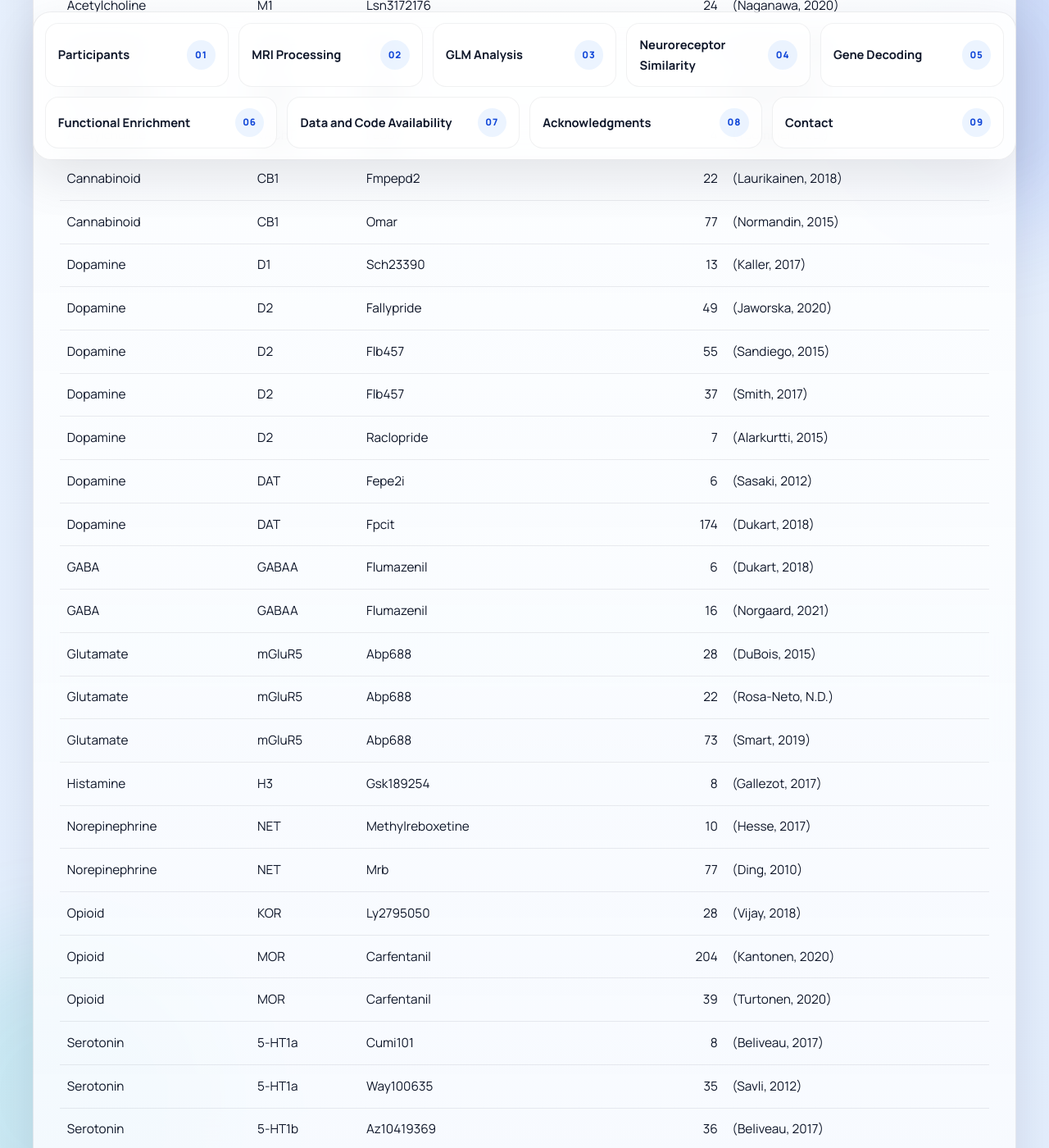
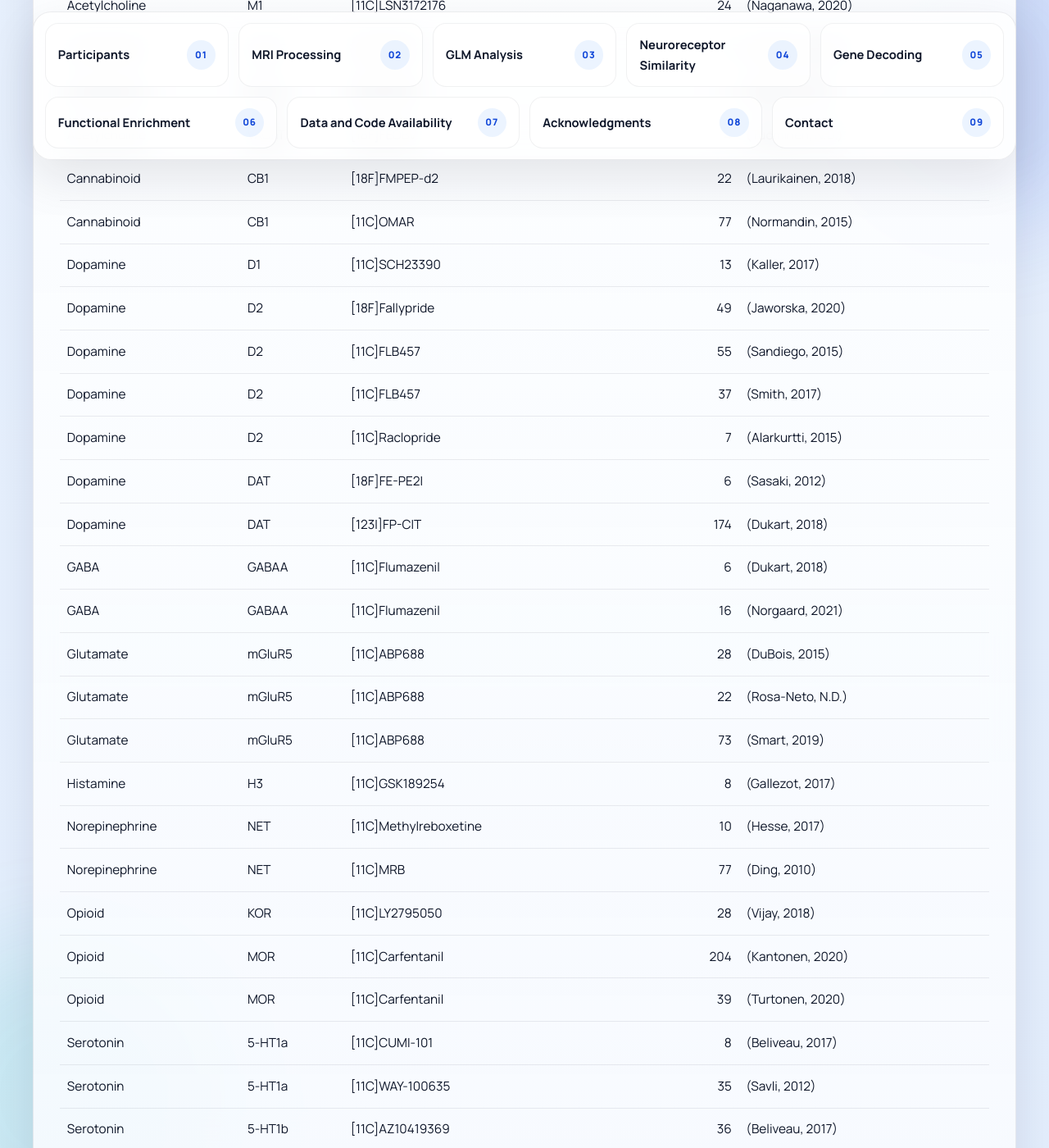
Before and after one commit to alegiac95/Aggression_ohbm26_supplementary, a Jekyll site: the page built from index.md, in a window 1280 px wide and 1400 px high, scrolled down 6248 px. Shown: the whole window at 82% size. Built offline with Jekyll 4.4.1, drawn with Linux system fonts in a browser that asks for light colours; some of the changed text lies outside the part shown.

Commit message:
Fix mobile overflow and add tracer isotopes

```diff
--- a/assets/css/style.css
+++ b/assets/css/style.css
@@ -326,6 +326,7 @@ body::after {
   border-radius: var(--radius-lg);
   background: linear-gradient(180deg, rgba(255, 255, 255, 0.95), rgba(248, 251, 255, 0.84));
   scroll-margin-top: 6rem;
+  overflow: hidden;
 }
 
 .section-card::before {
@@ -479,19 +480,42 @@ blockquote {
   color: var(--text-soft);
 }
 
-.section-card [align="center"] {
-  margin: 1.4rem 0 0;
-}
-
 .section-card img {
   max-width: 100%;
   height: auto;
 }
 
-.section-card [align="center"] img {
+.content-figure {
+  width: 100%;
+  max-width: 100%;
+  margin: 1.4rem 0 0;
+  overflow: hidden;
+}
+
+.content-figure img {
   display: block;
-  width: min(100%, 600px);
+  width: min(100%, 600px) !important;
   margin: 0 auto;
+}
+
+.table-scroll {
+  width: 100%;
+  max-width: 100%;
+  margin: 1.4rem 0 0;
+  overflow-x: auto;
+  overflow-y: hidden;
+  -webkit-overflow-scrolling: touch;
+}
+
+.table-scroll table {
+  width: max-content;
+  min-width: 100%;
+  margin: 0;
+}
+
+.table-scroll th,
+.table-scroll td {
+  white-space: nowrap;
 }
 
 table {
@@ -572,16 +596,13 @@ th {
     display: none;
   }
 
-  table {
-    display: block;
-    max-width: 100%;
-    overflow-x: auto;
-    -webkit-overflow-scrolling: touch;
-    white-space: nowrap;
+  .content-figure,
+  .table-scroll {
+    margin-top: 1.2rem;
   }
 
-  th,
-  td {
+  .table-scroll th,
+  .table-scroll td {
     padding: 0.68rem 0.5rem;
   }
 
--- a/index.md
+++ b/index.md
@@ -69,6 +69,8 @@ Of the full sample, participants were included in the present study if 1) they h
 
 Aggressive behaviors were assessed using the Reactive–Proactive Aggression Questionnaire (RPQ)11, a validated 23-item self-report instrument designed to distinguish between reactive and proactive aggression. The scale comprises two subscales, with items assessing impulsive, retaliatory aggression (reactive aggression - RA) and deliberate, goal-directed aggression (proactive aggression - PA). Participants rated each item on a three-point Likert scale ranging from 0 (never) to 2 (often). Individual items in each subscale were summed to obtain an RA and PA subscale score for each participant.
 
+<div class="table-scroll" markdown="1">
+
 | Characteristic | Overall N = 670<sup>&dagger;</sup> | CD N = 279<sup>&dagger;</sup> | HC N = 391<sup>&dagger;</sup> | Test statistic | p-value<sup>2</sup> |
 | --- | --- | --- | --- | --- | --- |
 | **Demographics** |  |  |  |  |  |
@@ -88,6 +90,8 @@ Aggressive behaviors were assessed using the Reactive–Proactive Aggression Que
 | **RPQ Subscales** |  |  |  |  |  |
 | PA Subscale | 2.21 &plusmn; 3.40<br>[0-19] | 4.01 &plusmn; 4.27<br>[0-19] | 0.93 &plusmn; 1.70<br>[0-11] | W = 82819.00 | &lt;0.001 |
 | RA Subscale | 7.9 &plusmn; 5.1<br>[0-22] | 11.3 &plusmn; 5.1<br>[0-22] | 5.5 &plusmn; 3.6<br>[0-20] | W = 88920.50 | &lt;0.001 |
+
+</div>
 
 *Note:* Values are expressed as mean &plusmn; SD [range] or n (%). FSIQ = Full-Scale Intelligence Quotient Score; CT = Cortical Thickness; RPQ = Reactive Proactive Aggression Questionnaire; RA = Reactive Aggression; PA = Proactive Aggression. <sup>&dagger;</sup> n (%); mean &plusmn; SD [range]. <sup>2</sup> Pearson's chi-squared test; Wilcoxon rank sum test.
 
@@ -140,16 +144,16 @@ Reactive aggression showed a marked left-lateralized association with cortical t
 
 Proactive aggression also showed significant associations with cortical thickness (RFT-corrected p &lt; 0.05; Figure 1b), characterized by increased CT in lateral temporo-parietal regions together with lower CT in posterior-ventral cortex. Cortical thickening (red-orange; Fig. 1b, top) was most prominent in the left lateral posterior temporal cortex (approximately BA 22/21) and extended into the temporo-parietal junction and inferior parietal territory (approximately BA 39/40), with a smaller homologous cluster in the right posterior temporal cortex (approximately BA 22/21). In contrast, cortical thinning (blue-light blue; Fig. 1b, bottom) was observed on the medial surface, involving posterior midline cortex consistent with posterior cingulate and precuneus (approximately BA 23/31 and BA 7), and extended into ventral occipito-temporal and medial occipital regions in the lingual-parahippocampal vicinity (approximately BA 18/19 and BA 27/28/35/36), with an additional small cluster in the right ventral temporal cortex (approximately BA 37).
 
-<div align="center">
-  <img src="assets/images/glm_figure.png" alt="Vertex-wise GLM results" width="600">
-</div>
+<figure class="content-figure">
+  <img src="assets/images/glm_figure.png" alt="Vertex-wise GLM results">
+</figure>
 
 
 Vertex-level effect sizes (Cohen's f) for RA and PA were small overall, ranging from 0 to 0.189 (0.055 ± 0.037) and from 0 to 0.193 (0.035 ± 0.027), respectively (Figure 1c). The largest effect sizes for RA were observed along the medial frontal-parietal midline, with smaller maxima in dorsolateral frontal and temporo-parietal cortex (Figure 1d, top). The largest effect sizes for PA were concentrated more posteriorly, with peak vertices in posterior medial cortex (medial parietal-occipital territory) and ventral occipito-temporal cortex, alongside secondary maxima in the temporo-parietal junction (Figure 1d, bottom). Overall, effect sizes for the main effects of both forms of aggression were small relative to other model terms (Figure 1c), including mean cortical thickness (CT<sub>0</sub>; f = 0.516 ± 0.137), acquisition site (f = 0.268 ± 0.09), age (f = 0.263 ± 0.116), and biological sex (f = 0.093 ± 0.062).
 
-<div align="center">
-  <img src="assets/images/glm_effect_sizes.png" alt="Vertex-wise GLM effect sizes" width="600">
-</div>
+<figure class="content-figure">
+  <img src="assets/images/glm_effect_sizes.png" alt="Vertex-wise GLM effect sizes">
+</figure>
 
 
 ### Sensitivity Analyses
@@ -177,45 +181,49 @@ All reference maps were z-scored prior to analysis and resampled to the RA and P
 
 The reference maps included in the current analysis are listed below.
 
+<div class="table-scroll" markdown="1">
+
 | System | Target | Tracer | N Subjects | Study |
 | --- | --- | --- | ---: | --- |
-| Acetylcholine | A4B2 | Flubatine | 30 | (Hillmer, 2016) |
-| Acetylcholine | M1 | Lsn3172176 | 24 | (Naganawa, 2020) |
-| Acetylcholine | VAChT | Feobv | 18 | (Aghourian, 2017) |
-| Acetylcholine | VAChT | Feobv | 5 | (Bedard, 2019) |
-| Acetylcholine | VAChT | Feobv | 4 | (Tuominen, N.D.) |
-| Cannabinoid | CB1 | Fmpepd2 | 22 | (Laurikainen, 2018) |
-| Cannabinoid | CB1 | Omar | 77 | (Normandin, 2015) |
-| Dopamine | D1 | Sch23390 | 13 | (Kaller, 2017) |
-| Dopamine | D2 | Fallypride | 49 | (Jaworska, 2020) |
-| Dopamine | D2 | Flb457 | 55 | (Sandiego, 2015) |
-| Dopamine | D2 | Flb457 | 37 | (Smith, 2017) |
-| Dopamine | D2 | Raclopride | 7 | (Alarkurtti, 2015) |
-| Dopamine | DAT | Fepe2i | 6 | (Sasaki, 2012) |
-| Dopamine | DAT | Fpcit | 174 | (Dukart, 2018) |
-| GABA | GABAA | Flumazenil | 6 | (Dukart, 2018) |
-| GABA | GABAA | Flumazenil | 16 | (Norgaard, 2021) |
-| Glutamate | mGluR5 | Abp688 | 28 | (DuBois, 2015) |
-| Glutamate | mGluR5 | Abp688 | 22 | (Rosa-Neto, N.D.) |
-| Glutamate | mGluR5 | Abp688 | 73 | (Smart, 2019) |
-| Histamine | H3 | Gsk189254 | 8 | (Gallezot, 2017) |
-| Norepinephrine | NET | Methylreboxetine | 10 | (Hesse, 2017) |
-| Norepinephrine | NET | Mrb | 77 | (Ding, 2010) |
-| Opioid | KOR | Ly2795050 | 28 | (Vijay, 2018) |
-| Opioid | MOR | Carfentanil | 204 | (Kantonen, 2020) |
-| Opioid | MOR | Carfentanil | 39 | (Turtonen, 2020) |
-| Serotonin | 5-HT1a | Cumi101 | 8 | (Beliveau, 2017) |
-| Serotonin | 5-HT1a | Way100635 | 35 | (Savli, 2012) |
-| Serotonin | 5-HT1b | Az10419369 | 36 | (Beliveau, 2017) |
-| Serotonin | 5-HT1b | P943 | 23 | (Gallezot, 2010) |
-| Serotonin | 5-HT1b | P943 | 23 | (Savli, 2012) |
-| Serotonin | 5-HT2a | Altanserin | 19 | (Savli, 2012) |
-| Serotonin | 5-HT2a | Cimbi36 | 29 | (Beliveau, 2017) |
-| Serotonin | 5-HT4 | Sb207145 | 59 | (Beliveau, 2017) |
-| Serotonin | 5-HT6 | Gsk215083 | 30 | (Radhakrishnan, 2018) |
-| Serotonin | 5-HTT | Dasb | 100 | (Beliveau, 2017) |
-| Serotonin | 5-HTT | Dasb | 18 | (Savli, 2012) |
-| Serotonin | 5-HTT | Madam | 10 | (Fazio, 2016) |
+| Acetylcholine | A4B2 | [18F]Flubatine | 30 | (Hillmer, 2016) |
+| Acetylcholine | M1 | [11C]LSN3172176 | 24 | (Naganawa, 2020) |
+| Acetylcholine | VAChT | [18F]FEOBV | 18 | (Aghourian, 2017) |
+| Acetylcholine | VAChT | [18F]FEOBV | 5 | (Bedard, 2019) |
+| Acetylcholine | VAChT | [18F]FEOBV | 4 | (Tuominen, N.D.) |
+| Cannabinoid | CB1 | [18F]FMPEP-d2 | 22 | (Laurikainen, 2018) |
+| Cannabinoid | CB1 | [11C]OMAR | 77 | (Normandin, 2015) |
+| Dopamine | D1 | [11C]SCH23390 | 13 | (Kaller, 2017) |
+| Dopamine | D2 | [18F]Fallypride | 49 | (Jaworska, 2020) |
+| Dopamine | D2 | [11C]FLB457 | 55 | (Sandiego, 2015) |
+| Dopamine | D2 | [11C]FLB457 | 37 | (Smith, 2017) |
+| Dopamine | D2 | [11C]Raclopride | 7 | (Alarkurtti, 2015) |
+| Dopamine | DAT | [18F]FE-PE2I | 6 | (Sasaki, 2012) |
+| Dopamine | DAT | [123I]FP-CIT | 174 | (Dukart, 2018) |
+| GABA | GABAA | [11C]Flumazenil | 6 | (Dukart, 2018) |
+| GABA | GABAA | [11C]Flumazenil | 16 | (Norgaard, 2021) |
+| Glutamate | mGluR5 | [11C]ABP688 | 28 | (DuBois, 2015) |
+| Glutamate | mGluR5 | [11C]ABP688 | 22 | (Rosa-Neto, N.D.) |
+| Glutamate | mGluR5 | [11C]ABP688 | 73 | (Smart, 2019) |
+| Histamine | H3 | [11C]GSK189254 | 8 | (Gallezot, 2017) |
+| Norepinephrine | NET | [11C]Methylreboxetine | 10 | (Hesse, 2017) |
+| Norepinephrine | NET | [11C]MRB | 77 | (Ding, 2010) |
+| Opioid | KOR | [11C]LY2795050 | 28 | (Vijay, 2018) |
+| Opioid | MOR | [11C]Carfentanil | 204 | (Kantonen, 2020) |
+| Opioid | MOR | [11C]Carfentanil | 39 | (Turtonen, 2020) |
+| Serotonin | 5-HT1a | [11C]CUMI-101 | 8 | (Beliveau, 2017) |
+| Serotonin | 5-HT1a | [11C]WAY-100635 | 35 | (Savli, 2012) |
+| Serotonin | 5-HT1b | [11C]AZ10419369 | 36 | (Beliveau, 2017) |
+| Serotonin | 5-HT1b | [11C]P943 | 23 | (Gallezot, 2010) |
+| Serotonin | 5-HT1b | [11C]P943 | 23 | (Savli, 2012) |
+| Serotonin | 5-HT2a | [18F]Altanserin | 19 | (Savli, 2012) |
+| Serotonin | 5-HT2a | [11C]Cimbi-36 | 29 | (Beliveau, 2017) |
+| Serotonin | 5-HT4 | [11C]SB207145 | 59 | (Beliveau, 2017) |
+| Serotonin | 5-HT6 | [11C]GSK215083 | 30 | (Radhakrishnan, 2018) |
+| Serotonin | 5-HTT | [11C]DASB | 100 | (Beliveau, 2017) |
+| Serotonin | 5-HTT | [11C]DASB | 18 | (Savli, 2012) |
+| Serotonin | 5-HTT | [11C]MADAM | 10 | (Fazio, 2016) |
+
+</div>
 
 ### Results
 
```
